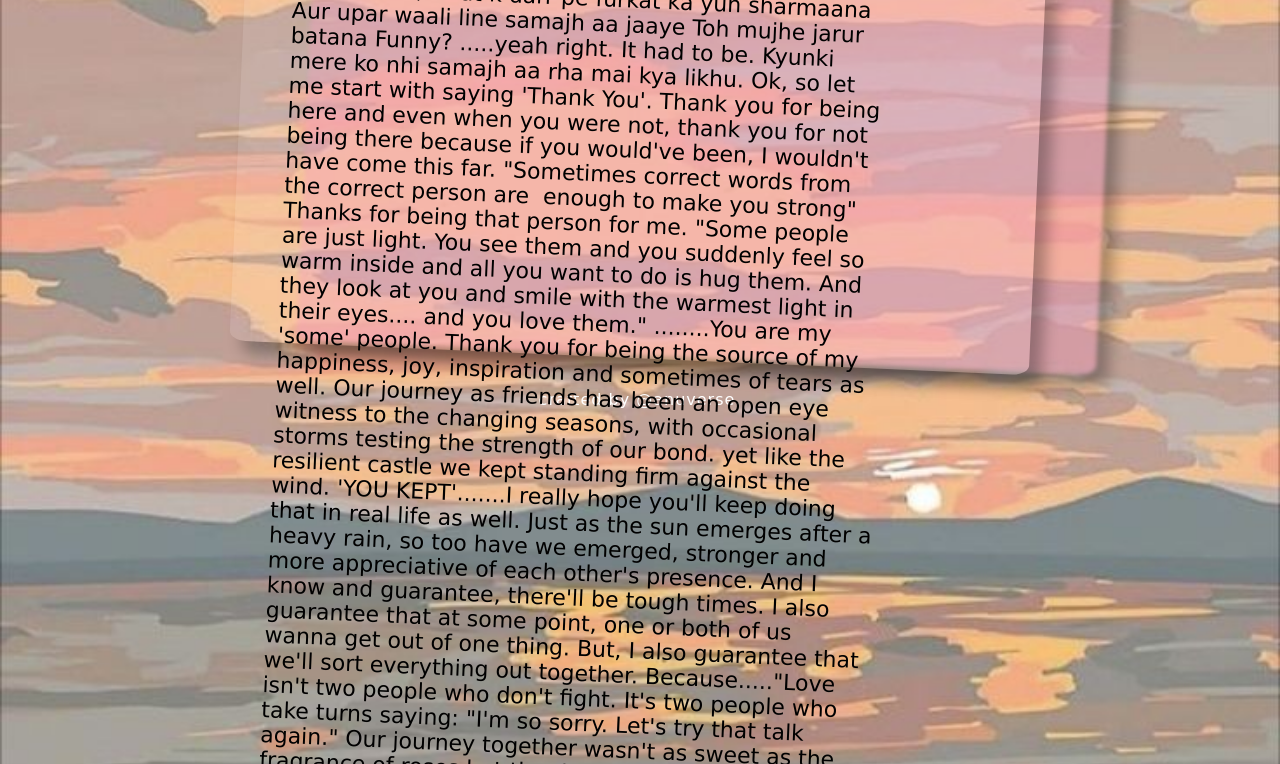
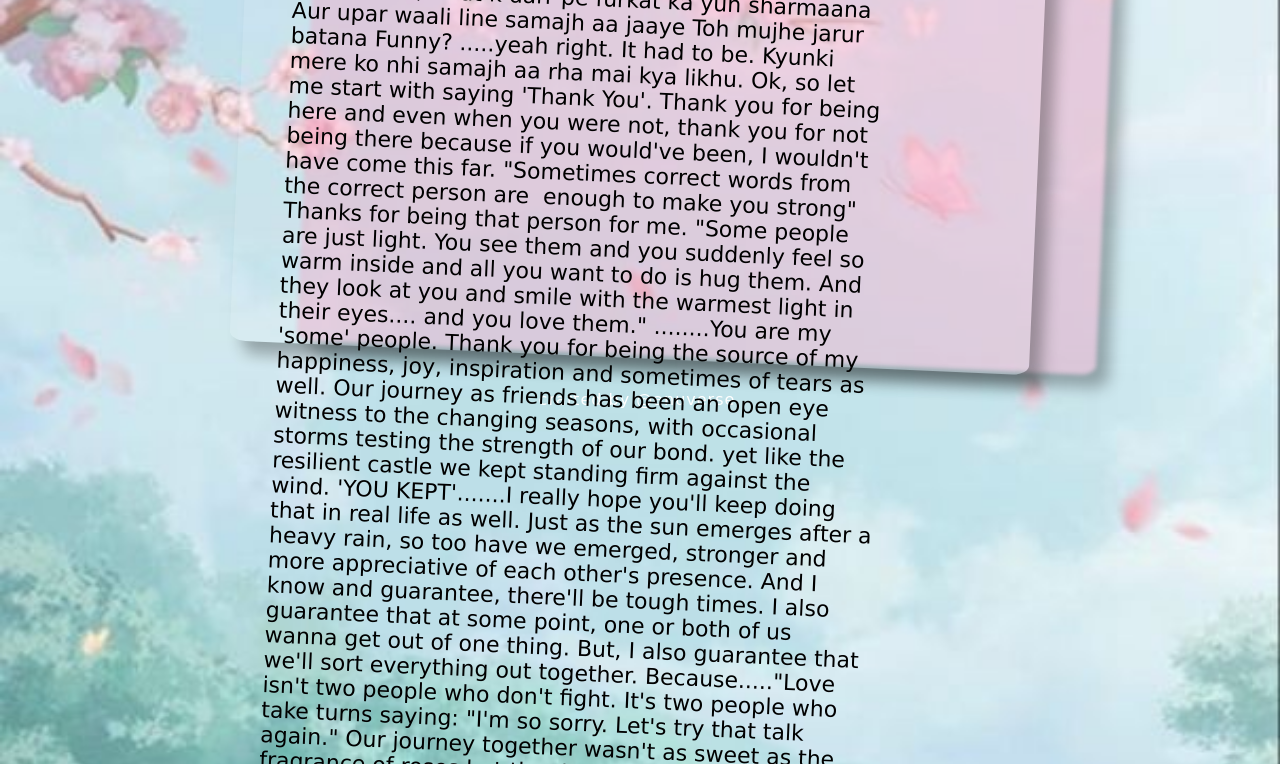
Before and after one commit to Anuverse/Shreya, a plain HTML site: page new.html in a window 1280 px wide. Shown: the part 280-1044 px from the top of the page. Drawn offline with Linux system fonts and the light colour scheme.

Commit message:
Update new.css

```diff
--- a/new.css
+++ b/new.css
@@ -5,7 +5,7 @@
 
 body {
   font-family: "Varela Round", "Quicksand", sans-serif;
-  background: url(69371cb0cf1d2bc22b9bc8b362ad63e1.jpg);
+  background: url(9f9cc5317db0b7f6bfc8faaf7881ea03.jpg);
   background-size: cover;
   background-repeat: no-repeat;
   background-color: white;
```
